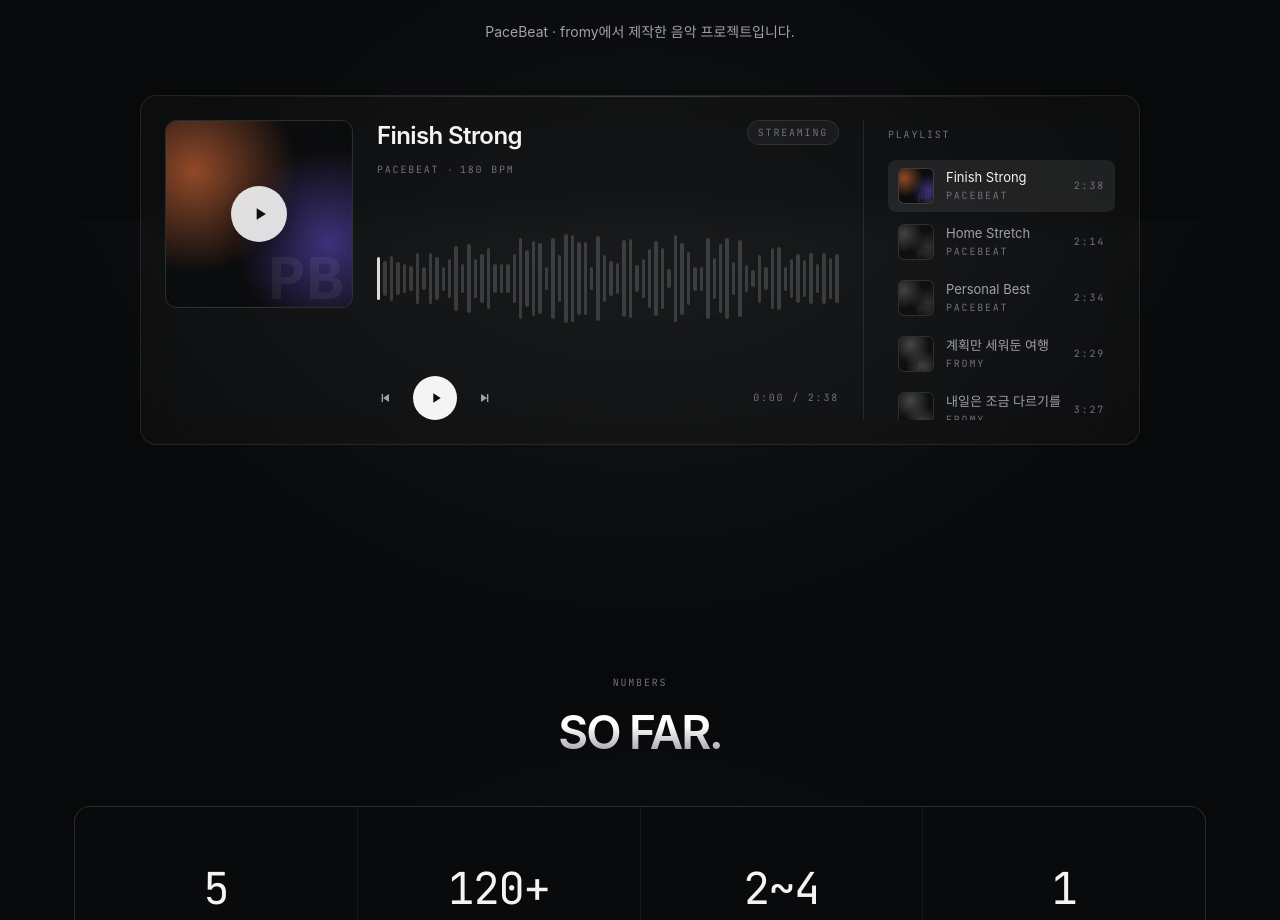
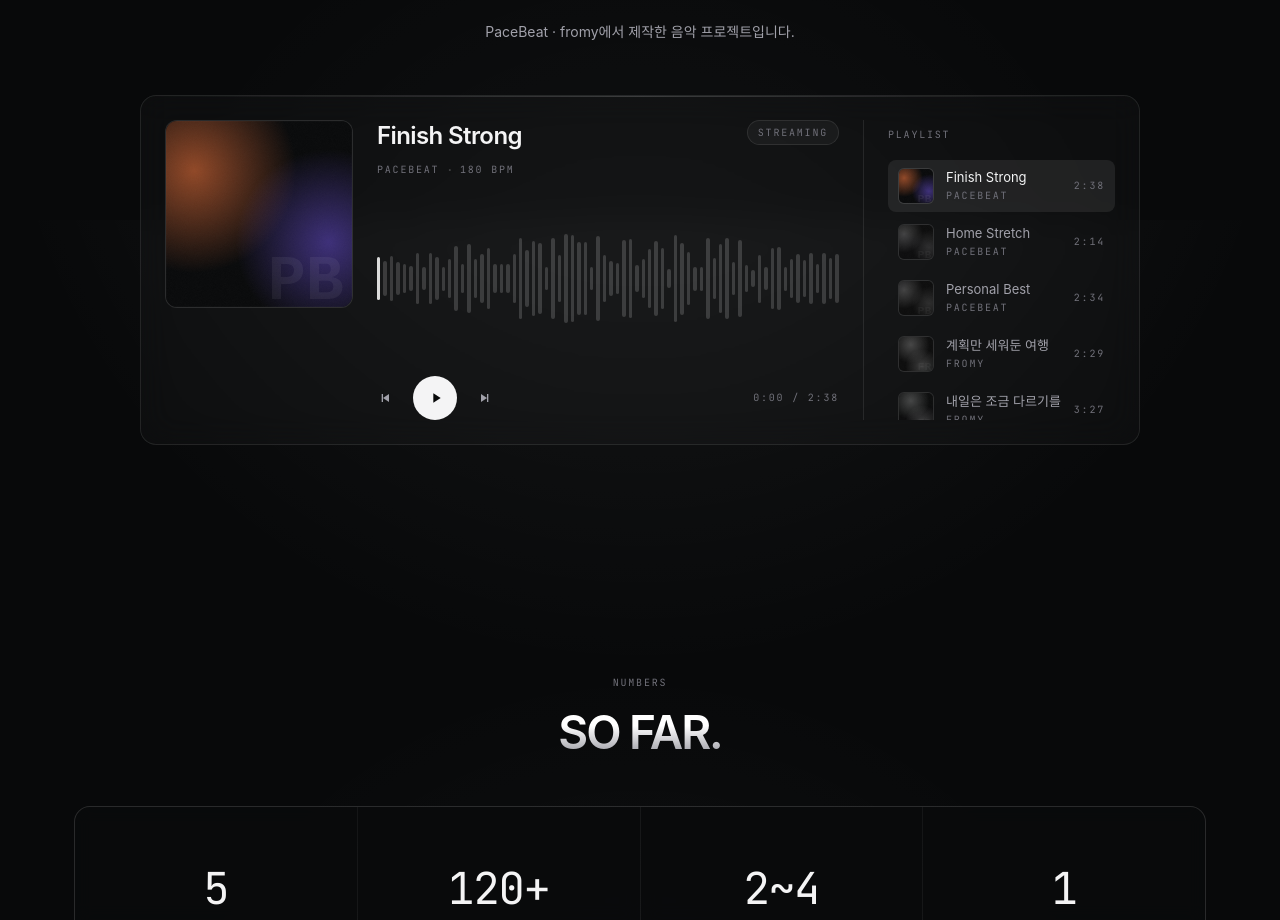
Before and after one commit to hyungsu0816/rojin-media, a Next.js app: page / in a window 1280 px wide. Shown: the part 4580-5500 px from the top of the page. Built offline with nearby package versions, Linux system fonts and the light colour scheme; a web font is replaced by a local one.

Commit message:
Revert album-art play overlay
Misread "유튜브 플레이" (YouTube player) as a play/pause button. Reverting
to plain album art while we sort out the actual YouTube embed.

```diff
--- a/components/music.tsx
+++ b/components/music.tsx
@@ -103,10 +103,8 @@ export function Music() {
       <SectionHead eyebrowPath="music.eyebrow" titlePath="music.title" notePath="music.note" />
 
       <div className="glass glass-top relative mx-auto grid max-w-[1000px] gap-5 rounded-2xl p-4 sm:gap-6 sm:p-6 md:grid-cols-[188px_1fr] lg:grid-cols-[188px_1fr_252px]">
-        {/* 앨범아트 (모바일에서는 화면 전체를 채우지 않도록 크기를 제한합니다).
-            이미지를 지우는 대신, 그 위에 재생/일시정지 버튼을 겹쳐서 앨범아트 자체를
-            누를 수 있는 큰 재생 버튼처럼 씁니다. */}
-        <div className="group/art relative mx-auto aspect-square w-full max-w-[190px] overflow-hidden rounded-xl border border-line bg-white/3 md:mx-0 md:max-w-none">
+        {/* 앨범아트 (모바일에서는 화면 전체를 채우지 않도록 크기를 제한합니다) */}
+        <div className="relative mx-auto aspect-square w-full max-w-[190px] overflow-hidden rounded-xl border border-line bg-white/3 md:mx-0 md:max-w-none">
           <AnimatePresence mode="wait">
             {track?.cover ? (
               // eslint-disable-next-line @next/next/no-img-element
@@ -136,28 +134,6 @@ export function Music() {
               </motion.div>
             )}
           </AnimatePresence>
-
-          <button
-            type="button"
-            onClick={() => setPlaying((p) => !p)}
-            aria-label={playing ? "일시정지" : "재생"}
-            className="absolute inset-0 flex items-center justify-center bg-black/0 transition-colors duration-300 hover:bg-black/25 focus-visible:bg-black/25"
-          >
-            {/* 터치 화면은 hover 상태가 없어서, 재생 중일 때 hover 로만 보이게 하면
-                모바일에서는 다시 누를 방법이 없어집니다. 그래서 항상 옅게 보이다가
-                호버(있는 기기라면)·정지 상태에서만 더 또렷해지게 합니다. */}
-            <span
-              className={`flex h-14 w-14 items-center justify-center rounded-full bg-fg text-ink shadow-[0_8px_24px_rgba(0,0,0,0.35)] transition-all duration-300 group-hover/art:scale-105 group-hover/art:opacity-100 ${
-                playing ? "opacity-55" : "opacity-90"
-              }`}
-            >
-              {playing ? (
-                <PauseIcon className="h-5 w-5" />
-              ) : (
-                <PlayIcon className="ml-0.5 h-5 w-5" />
-              )}
-            </span>
-          </button>
         </div>
 
         {/* 파형 + 컨트롤 */}
```
